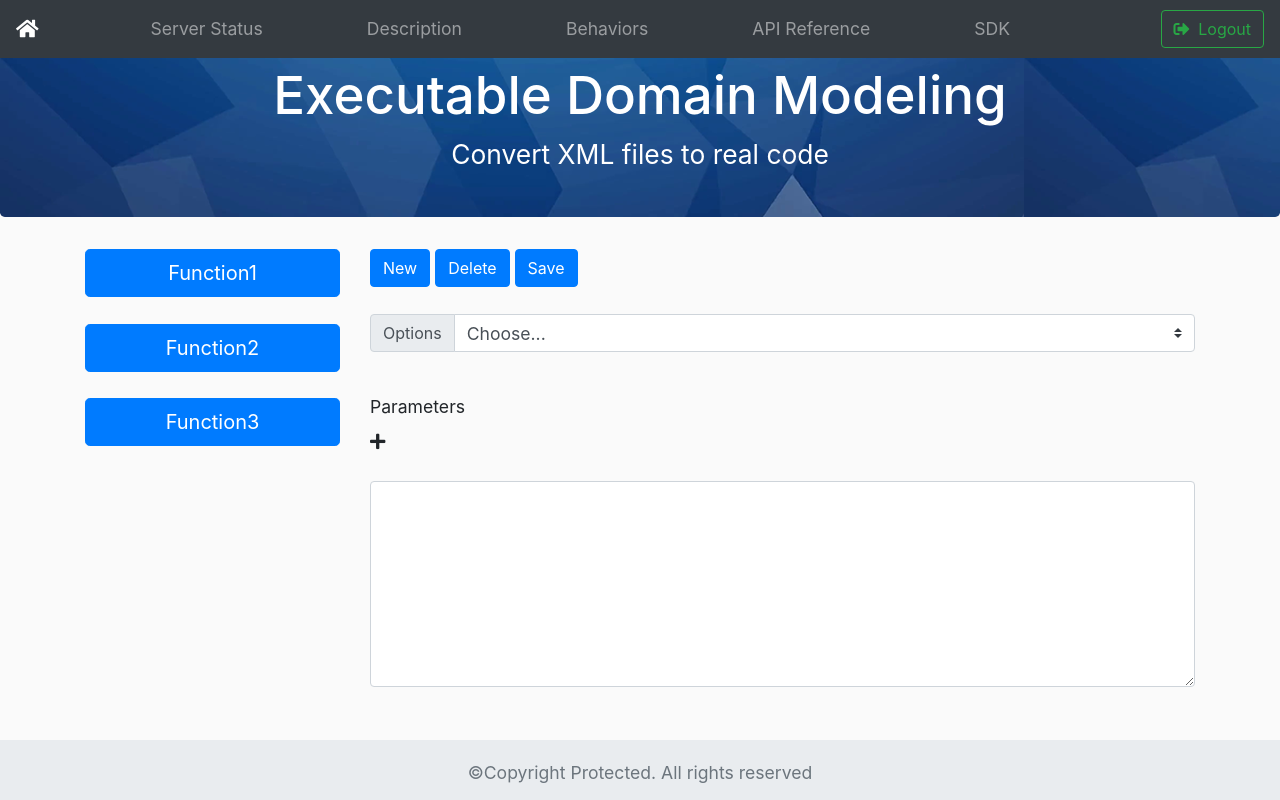
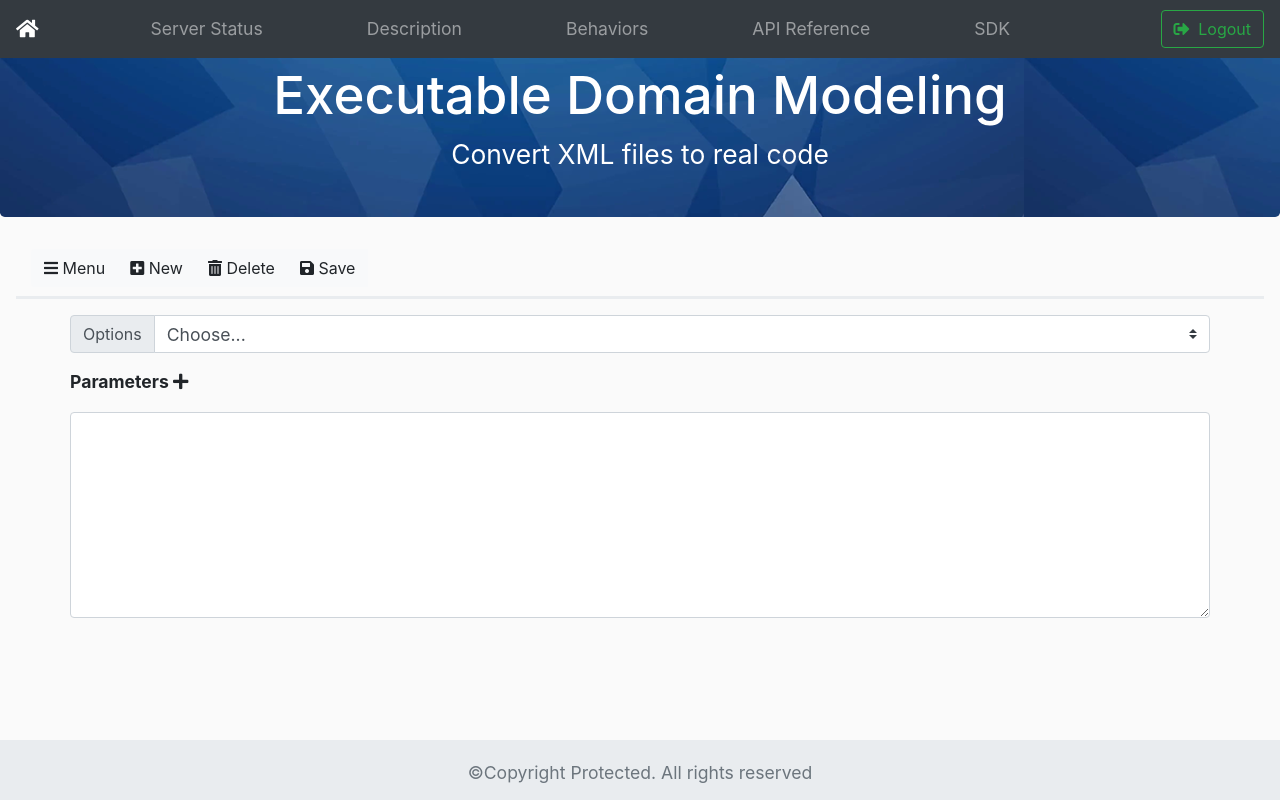
Before and after one commit to xixixhalu/EDM, a Flask app: page /behavior in a window 1280 px wide. Run offline with Flask 2, Linux system fonts and the light colour scheme; the visitor is signed in with stand-in values (Sample User, id 1); parts of the project's set-up code (start-up, migrations or seed data) failed here and were passed over; some libraries are stand-ins or nearby versions.

Commit message:
Update behavior page and styling

```diff
--- /dev/null
+++ b/static/css/behavior.css
@@ -0,0 +1,9 @@
+/* Functional tabs styling */
+.sub-navline {
+	border-bottom: 3px solid #e9ecef;
+}
+
+.functional-tab {
+	margin-bottom: 0.5em;
+	height: 10%;
+}
--- a/templates/behavior.html
+++ b/templates/behavior.html
@@ -8,6 +8,7 @@
 		<link rel="stylesheet" href="https://stackpath.bootstrapcdn.com/bootstrap/4.1.3/css/bootstrap.min.css" integrity="sha384-MCw98/SFnGE8fJT3GXwEOngsV7Zt27NXFoaoApmYm81iuXoPkFOJwJ8ERdknLPMO" crossorigin="anonymous">
 		<link rel="stylesheet" href="https://use.fontawesome.com/releases/v5.3.1/css/all.css" integrity="sha384-mzrmE5qonljUremFsqc01SB46JvROS7bZs3IO2EmfFsd15uHvIt+Y8vEf7N7fWAU" crossorigin="anonymous">
 		<link rel="stylesheet" type="text/css" href="{{ url_for('static',filename='css/global.css') }}">
+		<link rel="stylesheet" type="text/css" href="{{ url_for('static',filename='css/behavior.css') }}">
 		<basefont size="7">
 	</head>
 	<body>
@@ -20,21 +21,23 @@
 					<p>Convert XML files to real code</p>
 				</div>
 			</div>
+			<div class="container-fluid px-3">
+				<div class="row mx-auto sub-navline">
+					<div class="col-md-12">
+						<div class="input-group">
+							<div class="input-group-prepend functional-tab" id="new_button">
+								<button class="btn btn-light" onclick=""><span class="fas fa-bars"></span> Menu</button>
+								<button class="btn btn-light" onclick=""><span class="fas fa-plus-square"></span> New</button>
+								<button class="btn btn-light" onclick=""><span class="fas fa-trash-alt"></span> Delete</button>
+								<button class="btn btn-light" onclick=""><span class="fas fa-save"></span> Save</button>
+							</div>
+						</div>
+					</div>
+				</div>
+			</div>
 			<div class="container" ng-controller="behaviorCtrl">
-				<div class="row">
-				  	<div class="col-sm-3">
-				  		<button type="button" class="btn btn-primary btn-lg btn-block">Function1</button>
-				  		<br>
-						<button type="button" class="btn btn-primary btn-lg btn-block">Function2</button>
-						<br>
-						<button type="button" class="btn btn-primary btn-lg btn-block">Function3</button>
-				  	</div>
-				  	<div class="col-sm-9">
-				  		<button type="button" class="btn btn-primary">New</button>
-						<button type="button" class="btn btn-primary">Delete</button>
-						<button type="button" class="btn btn-primary">Save</button>
-						<br><br>
-						<div class="input-group mb-3">
+				<div class="row mt-3">
+					<div class="input-group">
 						  <div class="input-group-prepend">
 						    <label class="input-group-text" for="inputGroupSelect01">Options</label>
 						  </div>
@@ -45,18 +48,14 @@
 							   <option value="3">Three</option>
 						  </select>
 					</div>
-						<br>
-						<div class="row">
-						  	<div class="col-sm-2">
-						  		<label>Parameters</label>
-								<span class="fas fa-plus" ng-click="add()"></span>
 				</div>
-						  	<div class="col-sm-5" id="parameters_even"></div>
-							<div class="col-sm-5" id="parameters_odd"></div>
+				<div class="row mt-3">
+					<strong>Parameters <span class="fas fa-plus" ng-click="addElement()"></span></strong>
 				</div>
-						<br>
+				<div class="row" id="parameters">
+				</div>
+				<div class="row mt-3">
 					<textarea class="form-control" rows="8" id="comment"></textarea>
-				  	</div>
 				</div>
 			</div>
 		</main>
@@ -75,18 +74,15 @@
 			app.controller('behaviorCtrl', ['$scope', '$http', '$compile', function($scope, $http, $compile) {
 				$scope.para_count = 0;
 			    $scope.clear = function(id) {
-			    	id_name = "parameter" + id;
+			    	var id_name = "parameter" + id;
 			    	var child = document.getElementById(id_name);
 			      var parent = child.parentNode;
 			    	parent.removeChild(child);
 			    }
-			    $scope.add = function() {
-			    	input = "<div class='input-group mb-3' id='parameter"+ $scope.para_count +"'><input type='text' class='form-control'><div class='input-group-append'><button class='btn btn-outline-secondary' type='button' ng-click='clear("+ $scope.para_count +")'><span class='fas fa-trash'></span></button></div></div>"
-			    	var $input = $compile(input)($scope);
-			    	var child_even = document.getElementById('parameters_even').children.length;
-			    	var child_odd = document.getElementById('parameters_odd').children.length;
-			    	if (child_even <= child_odd) $('#parameters_even').append($input);
-			    	else $('#parameters_odd').append($input);
+			    $scope.addElement = function() {
+						var parameter = "<div class='col-md-3' id='parameter"+ $scope.para_count +"'><div class='input-group mb-3'><input type='text' class='form-control'><div class='input-group-append'><button class='btn btn-outline-secondary' type='button' ng-click='clear("+ $scope.para_count +")'><span class='fas fa-trash'></span></button></div></div></div>";
+			    	var $input = $compile(parameter)($scope);
+						$('#parameters').append($input);
 			    	$scope.para_count += 1;
 			    }
 
```
Also changed, not shown: static/css/user_profile.css (+0 -90 lines). Lines whose indentation alone changed are shown as unchanged.
